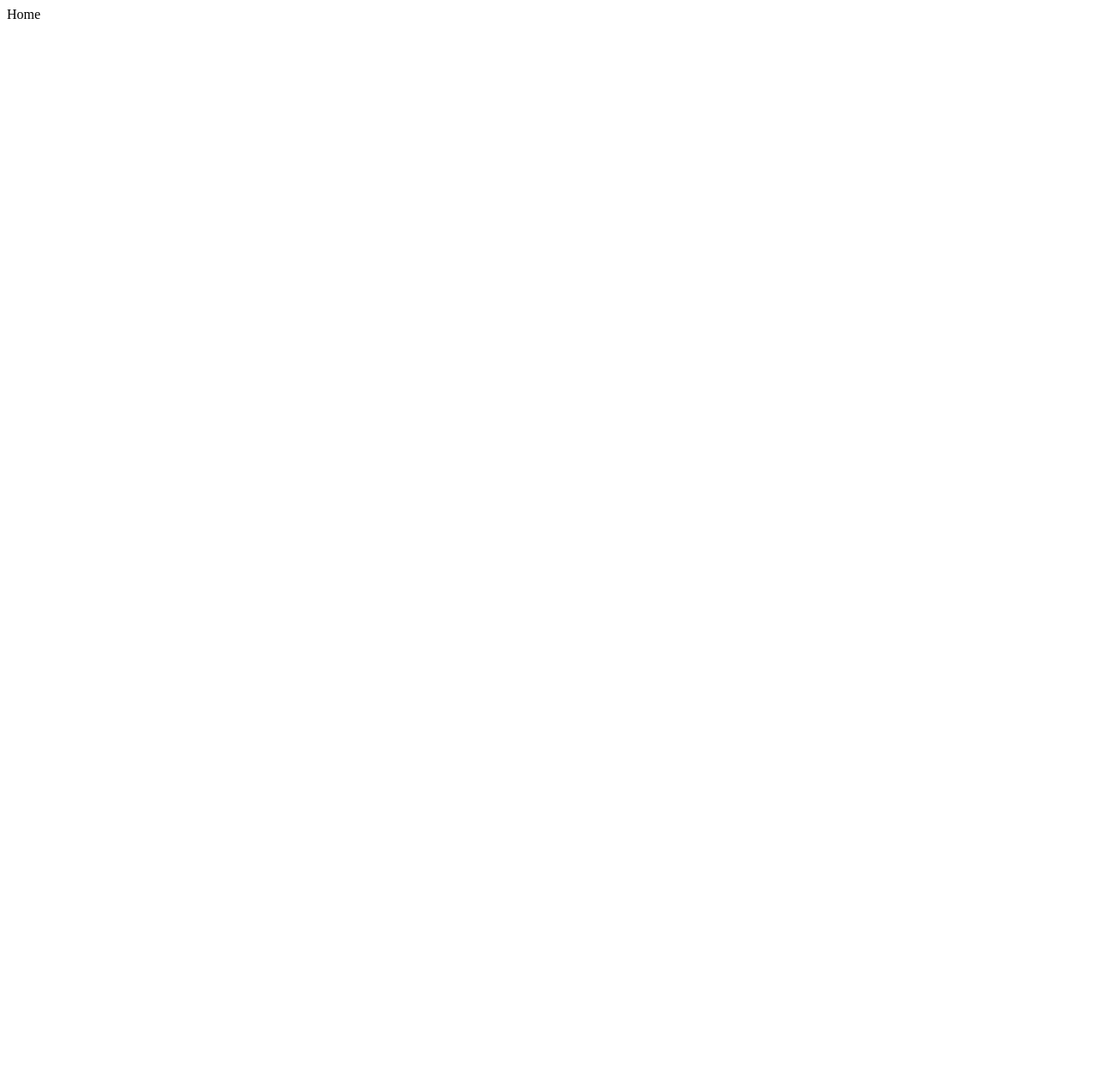
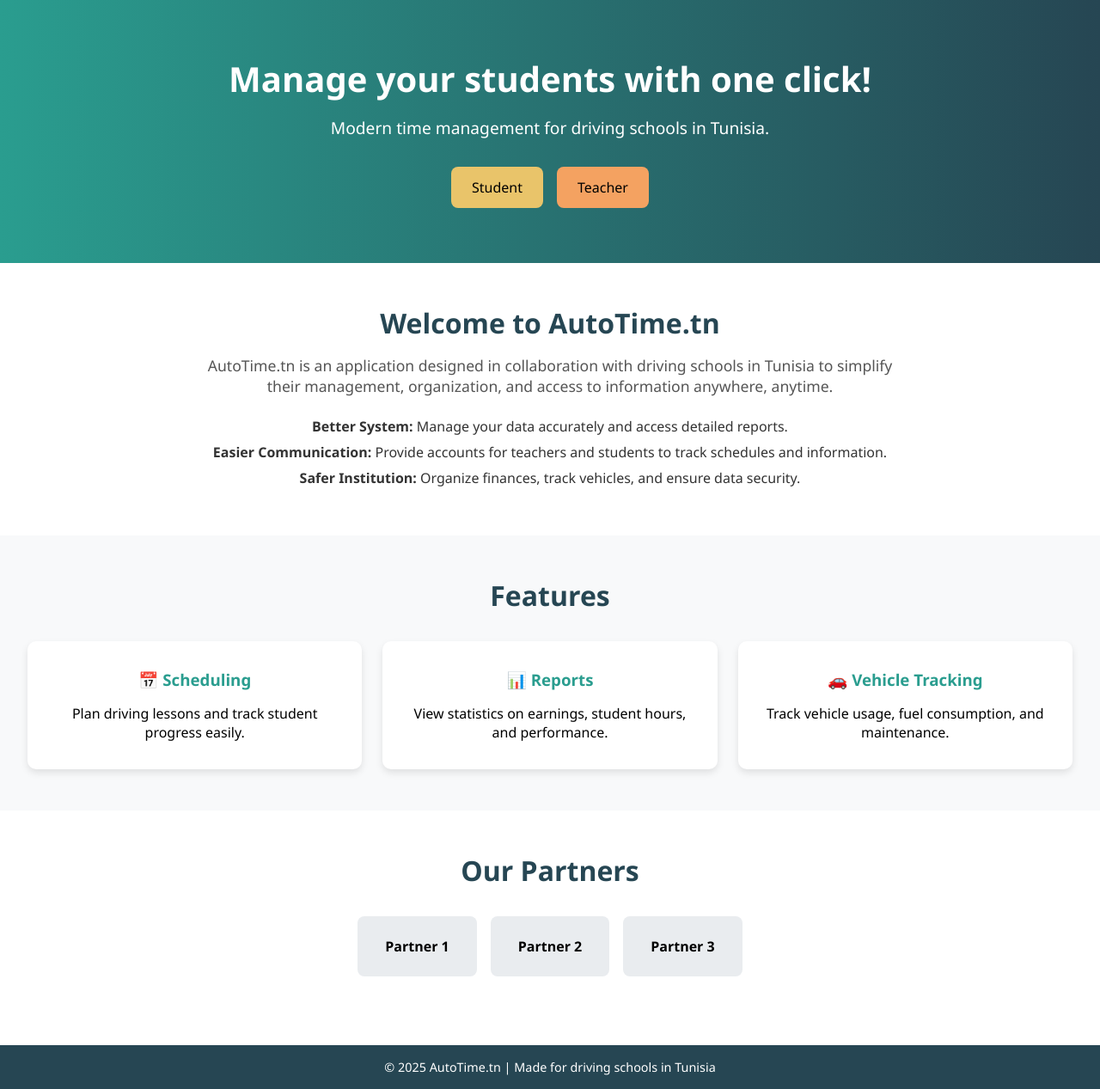
Before and after one commit to OmarFaroukDahmani/AutoEcole-time-managment, a React (Vite) app in the folder client/: page / in a window 1280 px wide. Shown: the whole page at 86% size. Before the commit the page ends 800 px from the top, so only its background shows below. Built offline with nearby package versions, Linux system fonts and the light colour scheme.

Commit message:
Add Footer, LandingNavBar, and NavBar components; enhance Home page with sections and styling; implement user registration logic with email check in server.

```diff
--- a/client/src/pages/Home.jsx
+++ b/client/src/pages/Home.jsx
@@ -1,7 +1,72 @@
-import React from 'react'
+import '../styles/landingPage.css'
+import { Link } from 'react-router-dom'
 
 export default function Home() {
   return (
-    <div>Home</div>
+    <>
+      {/* Hero Section */}
+      <header className="hero">
+        <h1>Manage your students with one click!</h1>
+        <p>Modern time management for driving schools in Tunisia.</p>
+        <div className="logs">
+          <Link to='/sign-up'>
+            <button className='student'>Student</button>
+          </Link>
+          <Link to='/sign-up/teacher'>
+            <button className='teacher'>Teacher</button>
+          </Link>
+        </div>
+      </header>
+
+      {/* About Section */}
+      <main>
+        <section id='about'>
+          <h1>Welcome to AutoTime.tn</h1>
+          <p>
+            AutoTime.tn is an application designed in collaboration with driving schools in Tunisia
+            to simplify their management, organization, and access to information anywhere, anytime.
+          </p>
+          <ul>
+            <li><b>Better System:</b> Manage your data accurately and access detailed reports.</li>
+            <li><b>Easier Communication:</b> Provide accounts for teachers and students to track schedules and information.</li>
+            <li><b>Safer Institution:</b> Organize finances, track vehicles, and ensure data security.</li>
+          </ul>
+        </section>
+
+        {/* Features Section */}
+        <section id="features">
+          <h1>Features</h1>
+          <div className="features-grid">
+            <div className="feature-card">
+              <h3>📅 Scheduling</h3>
+              <p>Plan driving lessons and track student progress easily.</p>
+            </div>
+            <div className="feature-card">
+              <h3>📊 Reports</h3>
+              <p>View statistics on earnings, student hours, and performance.</p>
+            </div>
+            <div className="feature-card">
+              <h3>🚗 Vehicle Tracking</h3>
+              <p>Track vehicle usage, fuel consumption, and maintenance.</p>
+            </div>
+          </div>
+        </section>
+
+        {/* Partners Section */}
+        <section id="partners">
+          <h1>Our Partners</h1>
+          <div className="partners-grid">
+            <div className="partner-card">Partner 1</div>
+            <div className="partner-card">Partner 2</div>
+            <div className="partner-card">Partner 3</div>
+          </div>
+        </section>
+      </main>
+
+      {/* Footer */}
+      <footer>
+        <p>© 2025 AutoTime.tn | Made for driving schools in Tunisia</p>
+      </footer>
+    </>
   )
 }
--- /dev/null
+++ b/client/src/styles/landingPage.css
@@ -0,0 +1,163 @@
+/* General Reset */
+* {
+  margin: 0;
+  padding: 0;
+  box-sizing: border-box;
+  font-family: "Segoe UI", Tahoma, Geneva, Verdana, sans-serif;
+}
+
+/* Hero Section */
+.hero {
+  text-align: center;
+  padding: 4rem 2rem;
+  background: linear-gradient(to right, #2a9d8f, #264653);
+  color: white;
+}
+
+.hero h1 {
+  font-size: 2.5rem;
+  margin-bottom: 1rem;
+}
+
+.hero p {
+  font-size: 1.2rem;
+  margin-bottom: 2rem;
+}
+
+.logs {
+  display: flex;
+  gap: 1rem;
+  justify-content: center;
+}
+
+.logs button {
+  padding: 0.8rem 1.5rem;
+  font-size: 1rem;
+  border: none;
+  border-radius: 8px;
+  cursor: pointer;
+  transition: all 0.3s ease;
+}
+
+.logs .student {
+  background-color: #e9c46a;
+  color: #000;
+}
+
+.logs .student:hover {
+  background-color: #f4a261;
+}
+
+.logs .teacher {
+  background-color: #f4a261;
+  color: #000;
+}
+
+.logs .teacher:hover {
+  background-color: #e76f51;
+  color: #fff;
+}
+
+/* About Section */
+#about {
+  padding: 3rem 2rem;
+  max-width: 900px;
+  margin: auto;
+  text-align: center;
+}
+
+#about h1 {
+  font-size: 2rem;
+  margin-bottom: 1rem;
+  color: #264653;
+}
+
+#about p {
+  font-size: 1.1rem;
+  color: #555;
+  margin-bottom: 1.5rem;
+}
+
+#about ul {
+  list-style: none;
+  padding: 0;
+}
+
+#about li {
+  margin: 0.5rem 0;
+  font-size: 1rem;
+  color: #333;
+}
+
+/* Features Section */
+#features {
+  background-color: #f8f9fa;
+  padding: 3rem 2rem;
+  text-align: center;
+}
+
+#features h1 {
+  font-size: 2rem;
+  margin-bottom: 2rem;
+  color: #264653;
+}
+
+.features-grid {
+  display: grid;
+  grid-template-columns: repeat(auto-fit, minmax(250px, 1fr));
+  gap: 1.5rem;
+}
+
+.feature-card {
+  background: white;
+  padding: 2rem;
+  border-radius: 10px;
+  box-shadow: 0 4px 8px rgba(0,0,0,0.1);
+  transition: transform 0.2s;
+}
+
+.feature-card:hover {
+  transform: translateY(-5px);
+}
+
+.feature-card h3 {
+  margin-bottom: 1rem;
+  color: #2a9d8f;
+}
+
+/* Partners Section */
+#partners {
+  padding: 3rem 2rem;
+  text-align: center;
+}
+
+#partners h1 {
+  font-size: 2rem;
+  margin-bottom: 2rem;
+  color: #264653;
+}
+
+.partners-grid {
+  display: flex;
+  justify-content: center;
+  flex-wrap: wrap;
+  gap: 1rem;
+}
+
+.partner-card {
+  background: #e9ecef;
+  padding: 1.5rem 2rem;
+  border-radius: 8px;
+  min-width: 120px;
+  font-weight: bold;
+}
+
+/* Footer */
+footer {
+  background: #264653;
+  color: white;
+  text-align: center;
+  padding: 1rem;
+  margin-top: 2rem;
+  font-size: 0.9rem;
+}
```
Also changed, not shown: client/src/components/Footer.jsx (added, +7 -0 lines), client/src/components/LandingNavBar.jsx (added, +7 -0 lines), client/src/components/NavBar.jsx (added, +7 -0 lines), client/public/autoecole.png (added), 1 other file (tests, documents, lock files or other folders).
